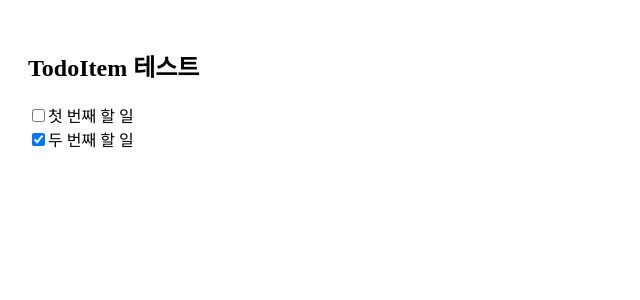
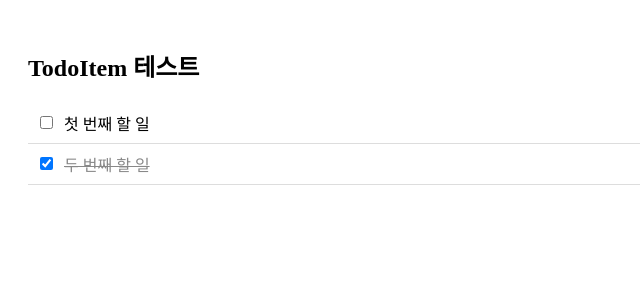
Before and after one commit to allkong/memento, a React (Vite) app: page /labs/todo-test in a window 1280 px wide. Shown: the top 300 px of the page, without its empty margins (0-640 px from the left). Built offline with nearby package versions, Linux system fonts and the light colour scheme.

Commit message:
design: TodoItem 스타일 추가

```diff
--- /dev/null
+++ b/src/entities/todo/TodoItem.style.tsx
@@ -0,0 +1,14 @@
+import styled from '@emotion/styled';
+
+export const Wrapper = styled.div`
+  display: flex;
+  align-items: center;
+  gap: 8px;
+  padding: 8px;
+  border-bottom: 1px solid #ddd;
+`;
+
+export const Text = styled.span<{ completed: boolean }>`
+  text-decoration: ${({ completed }) => (completed ? 'line-through' : 'none')};
+  color: ${({ completed }) => (completed ? '#888' : '#000')};
+`;
--- a/src/entities/todo/TodoItem.tsx
+++ b/src/entities/todo/TodoItem.tsx
@@ -1,4 +1,5 @@
 import type { Todo } from '@/entities/todo/todo.type';
+import { Wrapper, Text } from '@/entities/todo/TodoItem.style';
 
 type Props = {
   todo: Todo;
@@ -6,10 +7,10 @@ type Props = {
 
 const TodoItem = ({ todo }: Props) => {
   return (
-    <div>
+    <Wrapper>
       <input type="checkbox" checked={todo.completed} readOnly />
-      <span>{todo.text}</span>
-    </div>
+      <Text completed={todo.completed}>{todo.text}</Text>
+    </Wrapper>
   );
 };
 
```
